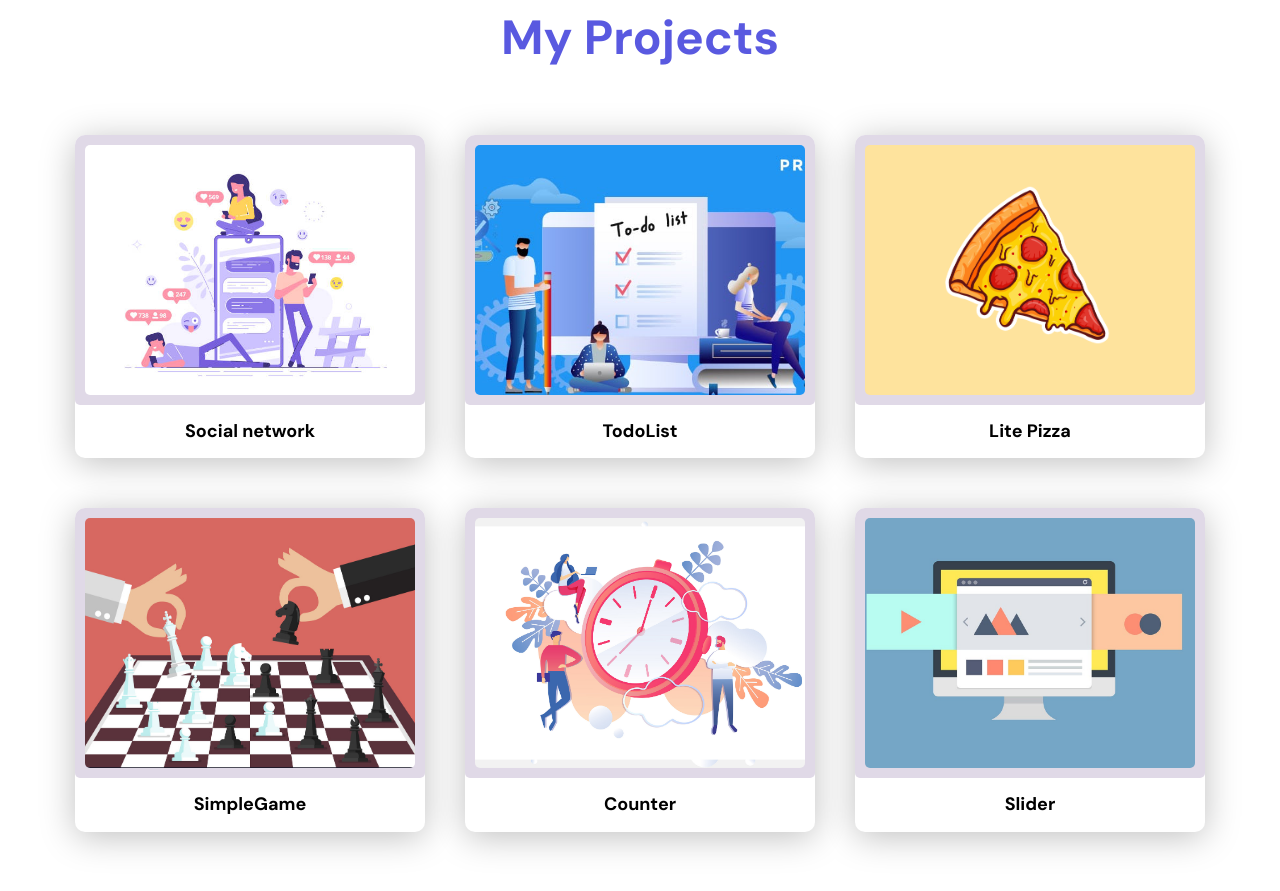
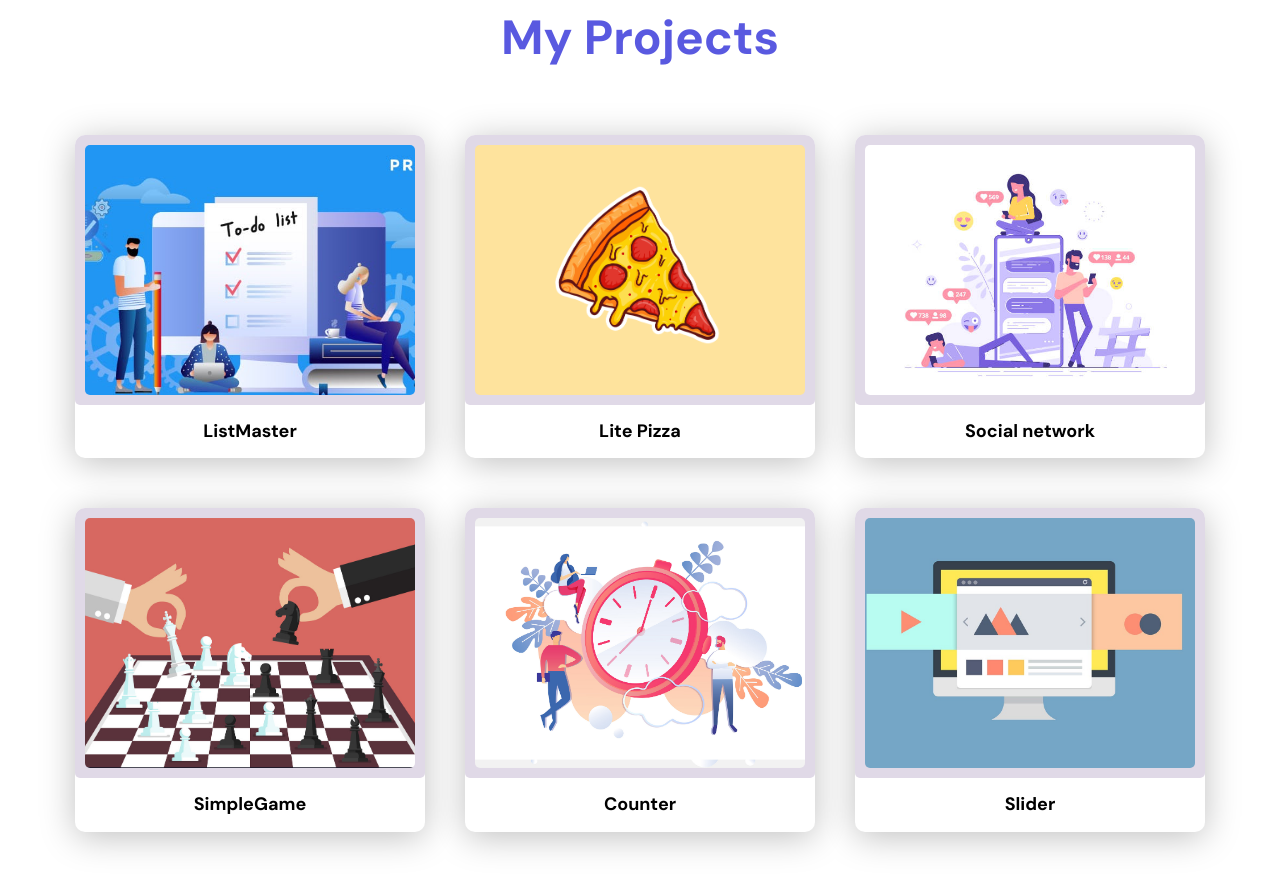
Before and after one commit to IbRuslan/MyPortfolio, a React (Create React App) app: page / in a window 1280 px wide. Shown: the part 1580-2471 px from the top of the page. Built offline with nearby package versions, Linux system fonts and the light colour scheme.

Commit message:
added listMaster, litePizza, counter pages

```diff
--- a/src/components/projects/ProjectsList.tsx
+++ b/src/components/projects/ProjectsList.tsx
@@ -12,11 +12,11 @@ import {Project} from "./Project/Project";
 export const ProjectsList = () => {
 
     const projectsItem = [
-        {id: 1, title: 'Social network', urlImage: social, urlGitRage: 'https://github.com/IbRuslan/social-network'},
-        {id: 1.1, title: 'TodoList', urlImage: todolist, urlGitRage: 'https://github.com/IbRuslan/TodoList'},
-        {id: 1.2, title: 'Lite Pizza', urlImage: pizza, urlGitRage: 'https://github.com/IbRuslan/LitePizza'},
+        {id: 1, title: 'ListMaster', urlImage: todolist, urlGitRage: 'https://ibruslan.github.io/ListMaster'},
+        {id: 1.1, title: 'Lite Pizza', urlImage: pizza, urlGitRage: 'https://ibruslan.github.io/LitePizza/'},
+        {id: 1.2, title: 'Social network', urlImage: social, urlGitRage: 'https://github.com/IbRuslan/social-network'},
         {id: 1.3, title: 'SimpleGame', urlImage: game, urlGitRage: 'https://github.com/IbRuslan/myGame'},
-        {id: 1.4, title: 'Counter', urlImage: counter, urlGitRage: 'https://github.com/IbRuslan/Counter'},
+        {id: 1.4, title: 'Counter', urlImage: counter, urlGitRage: 'https://ibruslan.github.io/Counter/'},
         {id: 1.5, title: 'Slider', urlImage: slider, urlGitRage: 'https://github.com/IbRuslan/horizontalScroll'}
     ]
 
```
